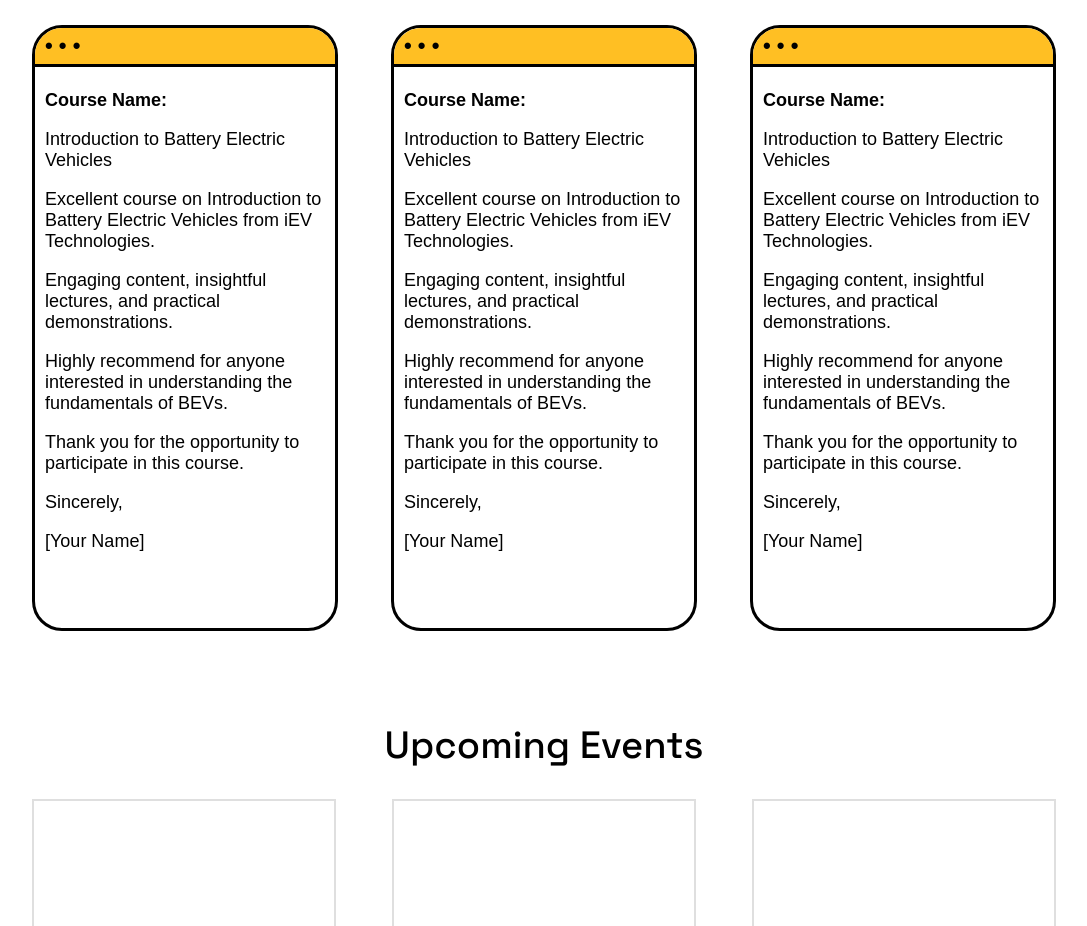
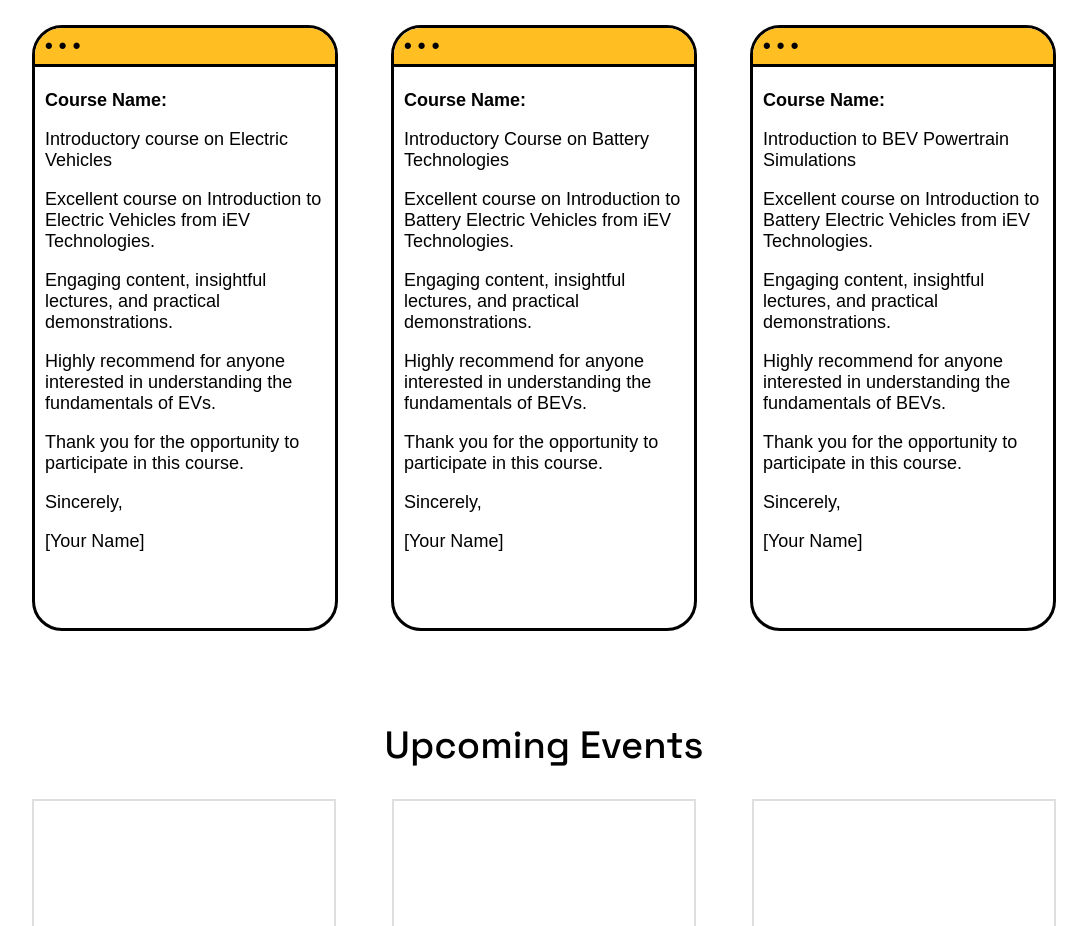
Before and after one commit to iev21/iev-frontend, an Angular app: page / in a window 1280 px wide. Shown: the part 1880-2806 px from the top of the page, without its empty margins (96-1183 px from the left). Built offline with nearby package versions, Linux system fonts and the light colour scheme.

Commit message:
Update testimonials.component.html

```diff
--- a/src/app/testimonials/testimonials.component.html
+++ b/src/app/testimonials/testimonials.component.html
@@ -14,17 +14,17 @@
             <div class="innertext">
                 <!-- Testimonial content -->
                 <p><b>Course Name:</b></p>
-                <p>Introduction to Battery Electric Vehicles</p>
+                <p>Introductory course on Electric Vehicles</p>
                 <!--<p>Instructor: [Instructor's Name]</p>-->
                 <!-- <p>Institution: IEV Technologies</p> -->
-                <p>Excellent course on Introduction to Battery Electric Vehicles from iEV Technologies.</p>
+                <p>Excellent course on Introduction to Electric Vehicles from iEV Technologies.</p>
                 <p>Engaging content, insightful lectures, and practical demonstrations.</p>
-                <p>Highly recommend for anyone interested in understanding the fundamentals of BEVs.</p>
+                <p>Highly recommend for anyone interested in understanding the fundamentals of EVs.</p>
                 <p>Thank you for the opportunity to participate in this course. </p>
                 <!-- <p>We look forward to applying our learnings and contributing to the advancement of electric vehicle technology.</p>-->
                 <p>Sincerely,
                 <p>[Your Name]</p>
-                <!-- <p>[Student ID/Contact Information]</p> -->
+                <!-- <p> Sri Varshini </p> -->
             </div>
         </div>
         <!-- Repeat this structure for additional testimonials -->
@@ -34,7 +34,7 @@
             <div class="innertext">
                 <!-- Testimonial content -->
                 <p><b>Course Name:</b></p>
-                <p>Introduction to Battery Electric Vehicles</p>
+                <p>Introductory Course on Battery Technologies</p>
                 <!--<p>Instructor: [Instructor's Name]</p>-->
                 <!-- <p>Institution: IEV Technologies</p> -->
                 <p>Excellent course on Introduction to Battery Electric Vehicles from iEV Technologies.</p>
@@ -53,7 +53,7 @@
             <div class="innertext">
                 <!-- Testimonial content -->
                 <p><b>Course Name:</b></p>
-                <p>Introduction to Battery Electric Vehicles</p>
+                <p>Introduction to BEV Powertrain Simulations</p>
                 <!-- <p>Instructor: [Instructor's Name]</p> -->
                 <!-- <p>Institution: IEV Technologies</p> -->
                 <p>Excellent course on Introduction to Battery Electric Vehicles from iEV Technologies.</p>
```
